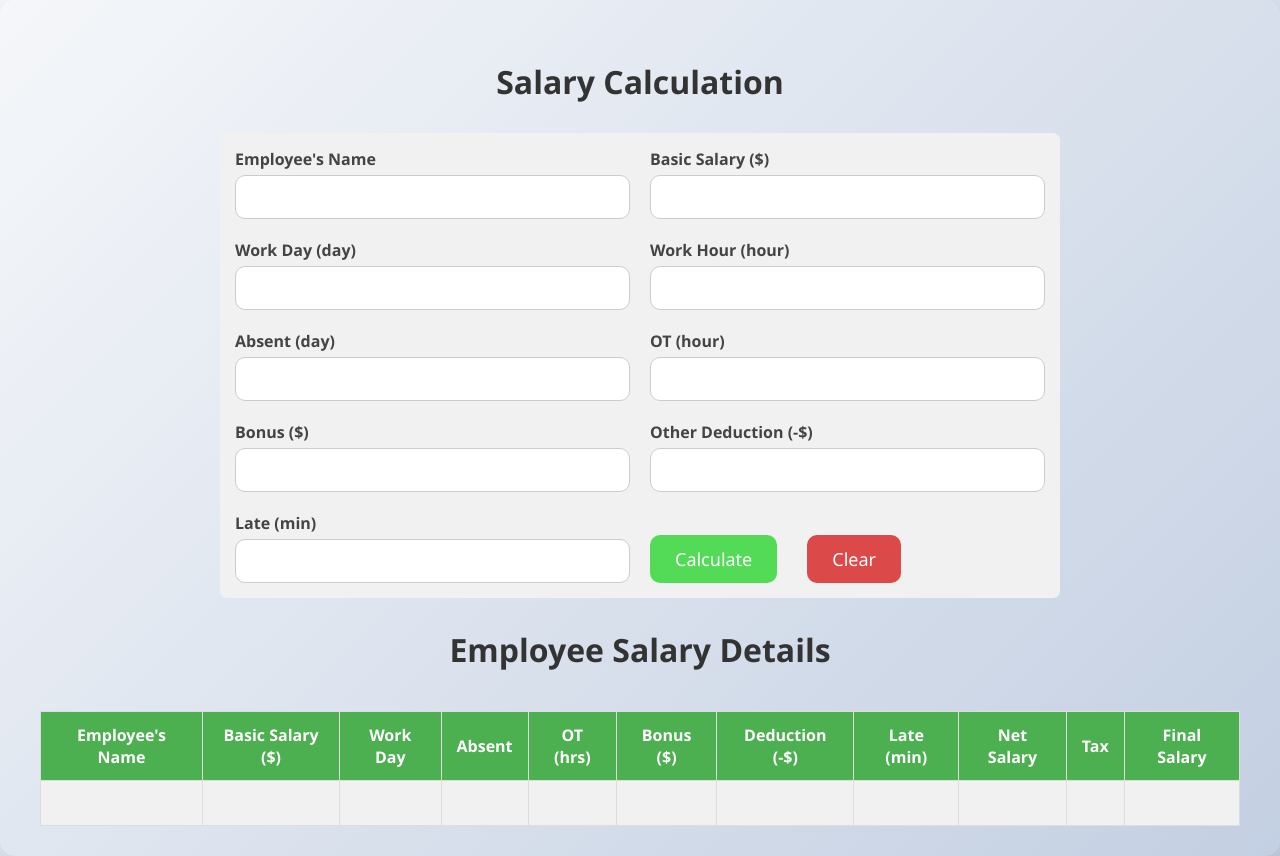
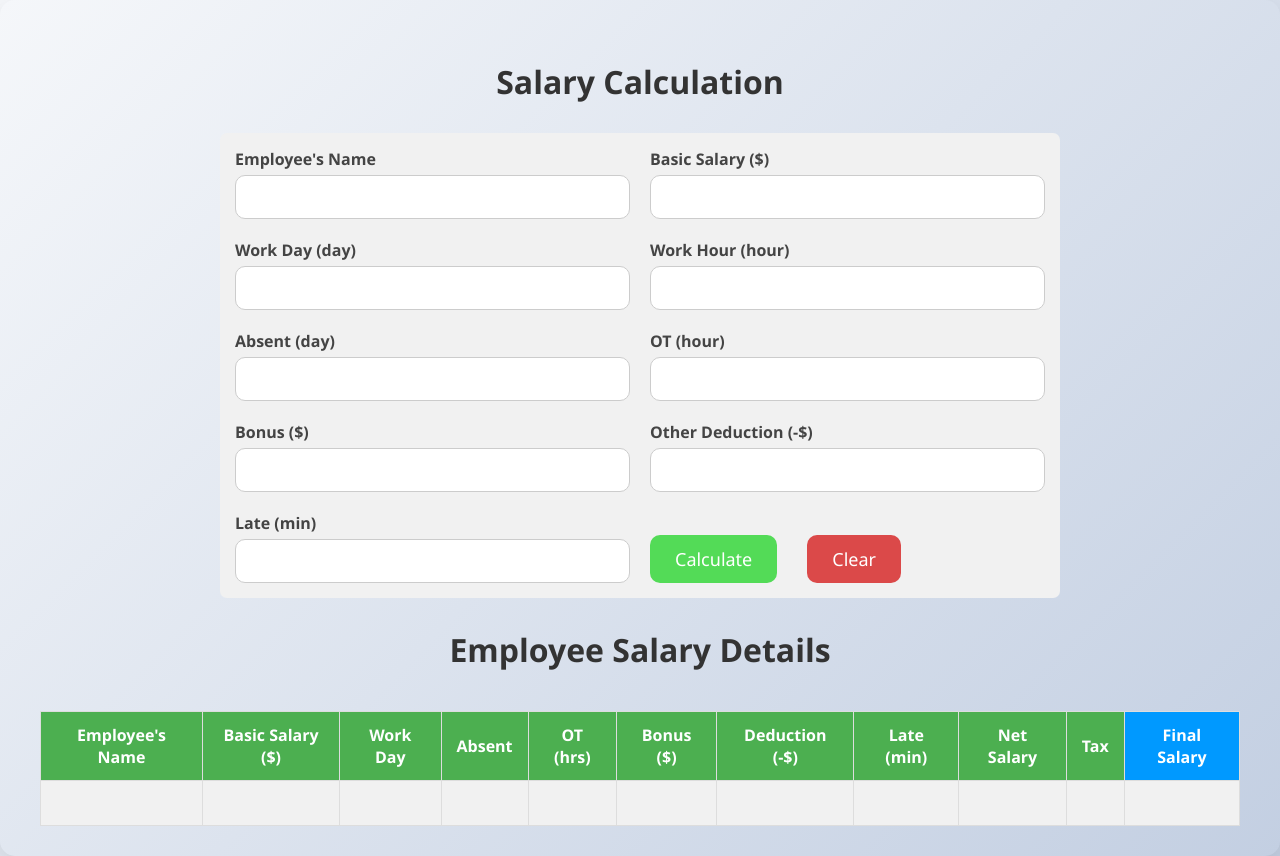
Before and after one commit to KaoVannak/Employee_Salary, a plain HTML site: page employee_salary.html in a window 1280 px wide. Drawn offline with Linux system fonts and the light colour scheme.

Commit message:
Update project files

```diff
--- a/employee_salary.html
+++ b/employee_salary.html
@@ -93,6 +93,9 @@
     .salary-table th {
       background-color: #4caf50;
       color: white;
+    }
+    .salary-table th:last-child{
+        background-color: rgb(0, 153, 255);
     }
 
     .salary-table tr:nth-child(even) {
```
